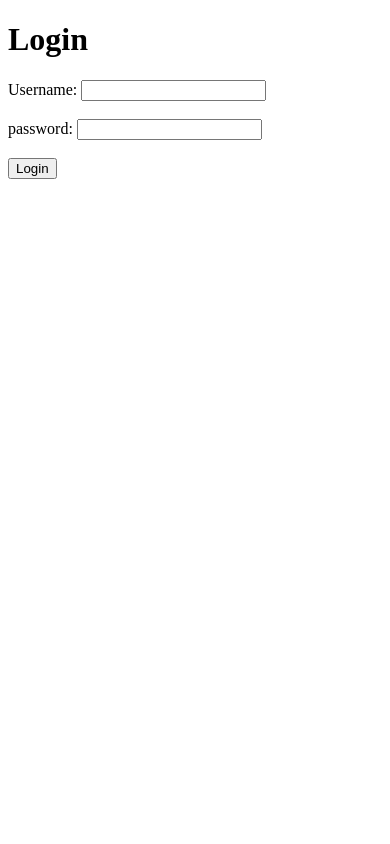
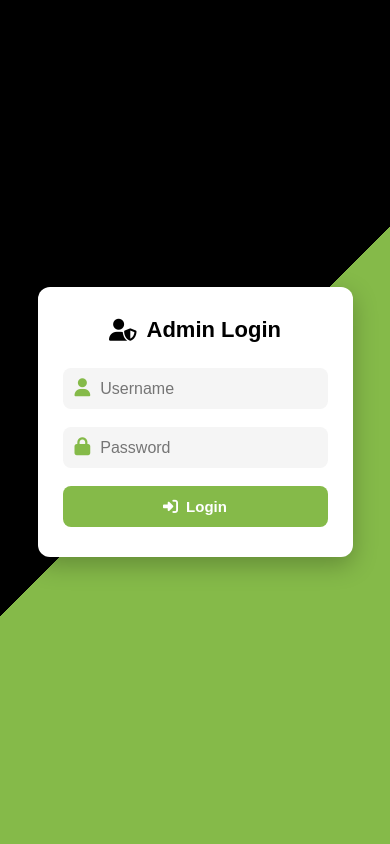
Before and after one commit to jimenez10frank/KidLink, a Django app: template kidlink/templates/administration/login.html in a window 390 px wide. Run offline with Django 3.2, Linux system fonts and the light colour scheme; the template is opened without the code that fills it, so the values that code supplies are empty.

Commit message:
Login Page + succes message on dashboard.

```diff
--- a/kidlink/administration/views.py
+++ b/kidlink/administration/views.py
@@ -9,6 +9,7 @@ from django.http import HttpResponseForbidden
 # administration Authentication
 from django.contrib.auth import authenticate, login
 from django.shortcuts import render, redirect
+from django.contrib import messages
 
 def admin_login(request):
     if request.method == "POST":
@@ -17,6 +18,7 @@ def admin_login(request):
         user = authenticate(request, username=username, password=password)
         if user is not None and user.is_staff:  # only staff can log in
             login(request, user)
+            messages.success(request, f"Welcome back, {user.username}!")
             return redirect("admin_dashboard")
         else:
             return render(request, "administration/login.html", {
--- /dev/null
+++ b/kidlink/static/CSS/login.css
@@ -0,0 +1,209 @@
+/* General reset */
+* {
+    margin: 0;
+    padding: 0;
+    box-sizing: border-box;
+}
+
+body {
+    height: 100vh;
+    display: flex;
+    justify-content: center;
+    align-items: center;
+    background: linear-gradient(135deg, #000000 50%, #85ba49 50%);
+    font-family: "Poppins", sans-serif;
+}
+
+/* Container */
+.login-container {
+    display: flex;
+    justify-content: center;
+    align-items: center;
+    width: 100%;
+    padding: 20px;
+}
+
+.messages {
+    margin-bottom: 15px;
+    animation: fadeIn 0.6s ease;
+}
+
+.message {
+    padding: 10px 14px;
+    border-radius: 8px;
+    font-size: 14px;
+    display: flex;
+    align-items: center;
+    justify-content: center;
+    gap: 8px;
+    font-weight: 500;
+}
+
+.message.success {
+    background-color: rgba(133, 186, 73, 0.15);
+    color: #4b7b1d;
+    border: 1px solid #85ba49;
+}
+
+.message.error {
+    background-color: rgba(255, 0, 0, 0.1);
+    color: #d32f2f;
+    border: 1px solid #d32f2f;
+}
+
+.message.info {
+    background-color: rgba(0, 0, 0, 0.05);
+    color: #333;
+    border: 1px solid #ccc;
+}
+
+/* Login box */
+.login-box {
+    background: #fff;
+    padding: 40px 35px;
+    border-radius: 12px;
+    width: 100%;
+    max-width: 380px;
+    box-shadow: 0 8px 25px rgba(0, 0, 0, 0.25);
+    text-align: center;
+    animation: fadeIn 0.7s ease;
+}
+
+.login-box h1 {
+    color: #000;
+    font-size: 26px;
+    margin-bottom: 25px;
+    display: flex;
+    align-items: center;
+    justify-content: center;
+    gap: 10px;
+}
+
+.error {
+    background-color: rgba(255, 0, 0, 0.1);
+    color: #e53935;
+    border: 1px solid #e53935;
+    padding: 10px;
+    border-radius: 6px;
+    margin-bottom: 15px;
+    font-size: 14px;
+    display: flex;
+    align-items: center;
+    justify-content: center;
+    gap: 6px;
+}
+
+/* Input fields */
+.input-group {
+    display: flex;
+    align-items: center;
+    background: #f5f5f5;
+    border-radius: 8px;
+    margin-bottom: 18px;
+    padding: 10px 12px;
+    transition: all 0.3s ease;
+}
+
+.input-group:hover {
+    background: #eef7e6;
+    box-shadow: 0 0 0 2px #85ba49;
+}
+
+.input-group label {
+    color: #85ba49;
+    font-size: 18px;
+    margin-right: 10px;
+}
+
+.input-group input {
+    border: none;
+    outline: none;
+    background: transparent;
+    width: 100%;
+    font-size: 16px;
+    color: #333;
+}
+
+/* Login button */
+.login-btn {
+    width: 100%;
+    background: #85ba49;
+    color: #fff;
+    border: none;
+    padding: 12px 0;
+    border-radius: 8px;
+    font-size: 16px;
+    font-weight: 600;
+    cursor: pointer;
+    transition: all 0.3s ease;
+    display: flex;
+    align-items: center;
+    justify-content: center;
+    gap: 8px;
+}
+
+.login-btn:hover {
+    background: #6fa13a;
+    box-shadow: 0 4px 12px rgba(133, 186, 73, 0.5);
+    transform: translateY(-2px);
+}
+
+.login-btn:active {
+    transform: translateY(0);
+    box-shadow: none;
+}
+
+/* Animations */
+@keyframes fadeIn {
+    from {
+        opacity: 0;
+        transform: translateY(10px);
+    }
+
+    to {
+        opacity: 1;
+        transform: translateY(0);
+    }
+}
+
+@keyframes shake {
+    0% {
+        transform: translateX(0);
+    }
+
+    25% {
+        transform: translateX(-5px);
+    }
+
+    50% {
+        transform: translateX(5px);
+    }
+
+    75% {
+        transform: translateX(-5px);
+    }
+
+    100% {
+        transform: translateX(0);
+    }
+}
+
+.shake {
+    animation: shake 0.4s ease;
+}
+
+/* Responsive */
+@media (max-width: 480px) {
+    .login-box {
+        padding: 30px 25px;
+        max-width: 90%;
+    }
+
+    .login-box h1 {
+        font-size: 22px;
+    }
+
+    .login-btn {
+        font-size: 15px;
+    }
+}
--- a/kidlink/templates/administration/login.html
+++ b/kidlink/templates/administration/login.html
@@ -1,22 +1,66 @@
+{% load static %}
 <!DOCTYPE html>
-<html>
+<html lang="en">
   <head>
+    <meta charset="UTF-8" />
+    <meta name="viewport" content="width=device-width, initial-scale=1.0" />
     <title>Administrator Login</title>
+    <link rel="stylesheet" href="{% static 'css/login.css' %}" />
+    <link
+      rel="stylesheet"
+      href="https://cdnjs.cloudflare.com/ajax/libs/font-awesome/6.5.0/css/all.min.css"
+    />
   </head>
   <body>
-    <h1>Login</h1>
-    {% if error %}
-    <p style="color: red">{{ error }}</p>
-    {% endif %}
-    <form method="post">
-      {% csrf_token %}
-      <label for="username">Username:</label>
-      <input type="text" name="username" required /><br /><br />
+    <div class="login-container {% if error %}shake{% endif %}">
+      <div class="login-box">
+        <h1><i class="fas fa-user-shield"></i> Admin Login</h1>
 
-      <label for="password">password:</label>
-      <input type="password" name="password" required /><br /><br />
+        {% if error %}
+        <p class="error">
+          <i class="fas fa-exclamation-circle"></i> {{ error }}
+        </p>
+        {% endif %} {% if messages %}
+        <div class="messages">
+          {% for message in messages %}
+          <div class="message {{ message.tags }}">
+            <i
+              class="fas {% if message.tags == 'success' %}fa-check-circle{% elif message.tags == 'error' %}fa-times-circle{% else %}fa-info-circle{% endif %}"
+            ></i>
+            {{ message }}
+          </div>
+          {% endfor %}
+        </div>
+        {% endif %}
+        <form method="post">
+          {% csrf_token %}
 
-      <button type="submit">Login</button>
-    </form>
+          <div class="input-group">
+            <label for="username"><i class="fas fa-user"></i></label>
+            <input
+              type="text"
+              name="username"
+              placeholder="Username"
+              required
+              autofocus
+            />
+          </div>
+
+          <div class="input-group">
+            <label for="password"><i class="fas fa-lock"></i></label>
+            <input
+              type="password"
+              name="password"
+              placeholder="Password"
+              required
+            />
+          </div>
+
+          <button type="submit" class="login-btn">
+            <i class="fas fa-sign-in-alt"></i> Login
+          </button>
+        </form>
+      </div>
+    </div>
   </body>
 </html>
--- a/kidlink/templates/sidebar.html
+++ b/kidlink/templates/sidebar.html
@@ -3,7 +3,7 @@
 <html>
   <head>
     <title>Administrator Dashboard</title>
-    <link rel="stylesheet" href="{% static 'css/dashboard.css' %}" />
+    <link rel="stylesheet" href="{% static 'css/sidebar.css' %}" />
     <link
       rel="stylesheet"
       href="https://cdnjs.cloudflare.com/ajax/libs/font-awesome/6.5.0/css/all.min.css"
```
Also changed, not shown: kidlink/static/CSS/dashboard.css (+23 -115 lines), kidlink/static/CSS/sidebar.css (added, +159 -0 lines), kidlink/templates/administration/dashboard.html (+15 -1 lines).
